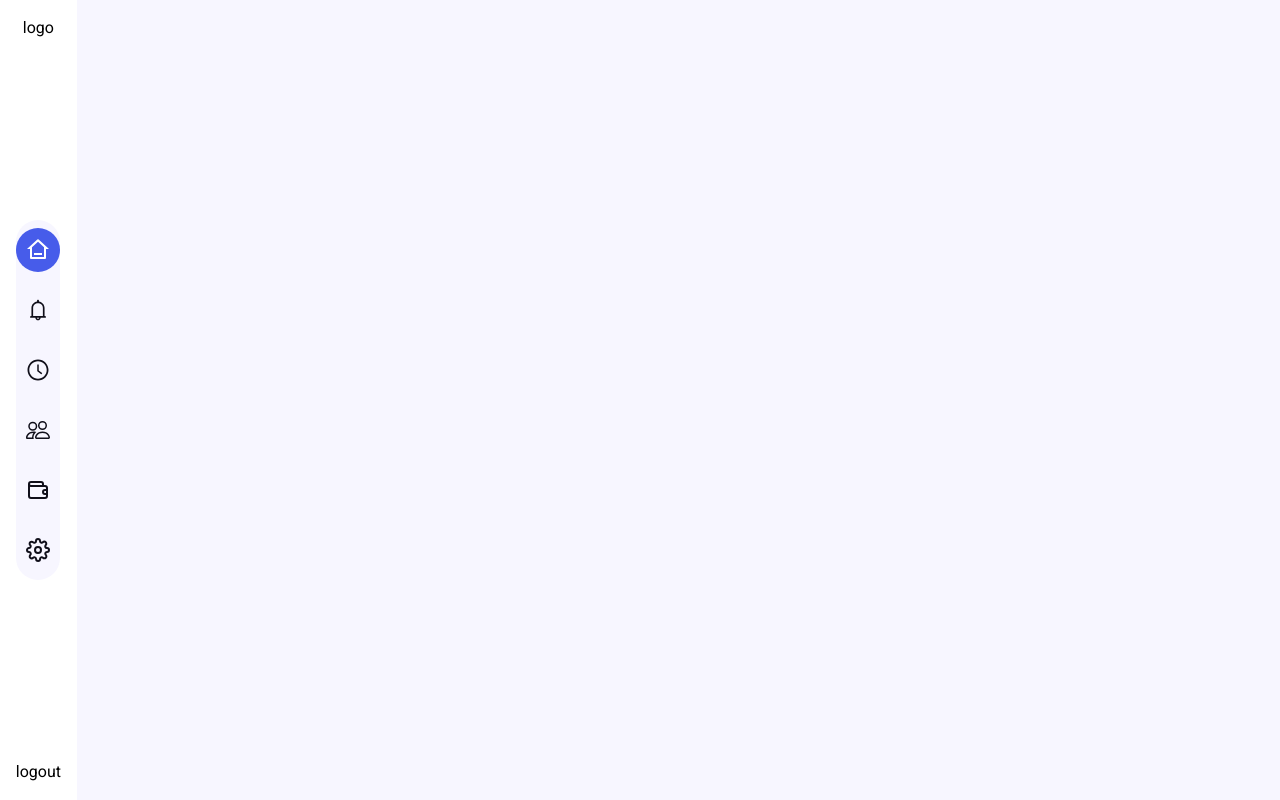
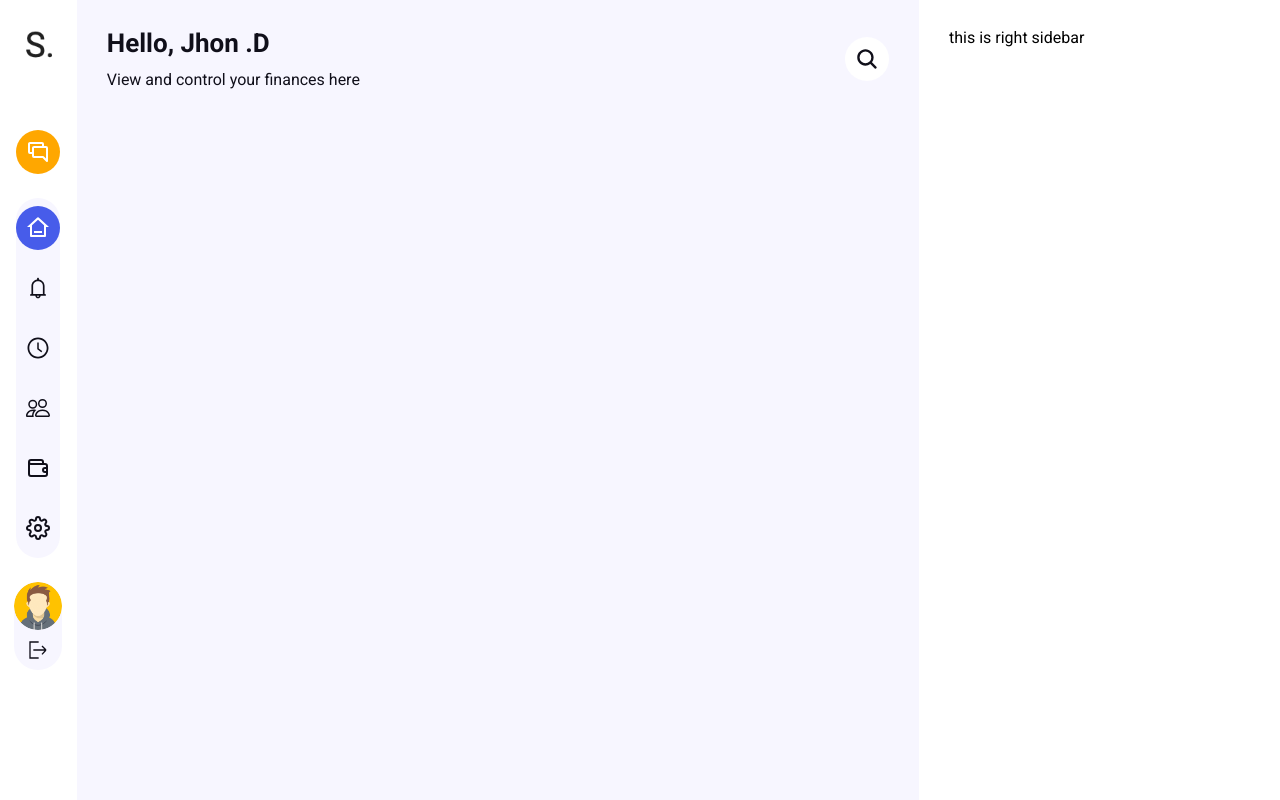
Before and after one commit to baadillahnabil/atomic-dashboard, a React (Create React App) app: page / in a window 1280 px wide. Built offline with nearby package versions, Linux system fonts and the light colour scheme.

Commit message:
feat: move content to pages

```diff
--- a/src/components/organisms/Sidebar/index.tsx
+++ b/src/components/organisms/Sidebar/index.tsx
@@ -1,50 +1,28 @@
-import type { FC } from "react";
+import type { FC, PropsWithChildren, ReactNode } from "react";
 import clsx from "clsx";
-
-import Button from "atoms/Button";
-import Icon from "atoms/Icons";
-import HomeIcon from "@/src/components/atoms/Icons/Home";
-import BellIcon from "@/src/components/atoms/Icons/Bell";
-import ClockIcon from "@/src/components/atoms/Icons/Clock";
-import PeopleIcon from "@/src/components/atoms/Icons/People";
-import WalletIcon from "@/src/components/atoms/Icons/Wallet";
-import SettingsIcon from "@/src/components/atoms/Icons/Settings";
-import ButtonGroup from "molecules/ButtonGroup";
 
 import styles from "./style.module.scss";
 
 interface SidebarProps {
   className?: string;
-  logo?: string;
+  logo?: ReactNode;
+  footer?: ReactNode;
 }
 
-const Sidebar: FC<SidebarProps> = ({ className, ...props }) => {
+const Sidebar: FC<PropsWithChildren<SidebarProps>> = ({
+  className,
+  children,
+  logo,
+  footer,
+  ...props
+}) => {
   const classes = clsx(styles.sidebar, className);
 
   return (
     <div className={classes} {...props}>
-      <p>logo</p>
-      <ButtonGroup border="circle" position="vertical" verticalGap="medium">
-        <Button variant="icon" border="circle" color="primary">
-          <Icon icon={HomeIcon} />
-        </Button>
-        <Button variant="icon" border="circle" color="none">
-          <Icon icon={BellIcon} />
-        </Button>
-        <Button variant="icon" border="circle" color="none">
-          <Icon icon={ClockIcon} />
-        </Button>
-        <Button variant="icon" border="circle" color="none">
-          <Icon icon={PeopleIcon} />
-        </Button>
-        <Button variant="icon" border="circle" color="none">
-          <Icon icon={WalletIcon} />
-        </Button>
-        <Button variant="icon" border="circle" color="none">
-          <Icon icon={SettingsIcon} />
-        </Button>
-      </ButtonGroup>
-      <p>logout</p>
+      <div className={styles.logo}>{logo}</div>
+      <div className={styles.content}>{children}</div>
+      <div className={styles.footer}>{footer}</div>
     </div>
   );
 };
--- a/src/components/organisms/Sidebar/style.module.scss
+++ b/src/components/organisms/Sidebar/style.module.scss
@@ -7,3 +7,17 @@
   align-items: center;
   height: 100%;
 }
+
+.logo,
+.footer {
+  min-height: 60px;
+}
+
+.content {
+  display: flex;
+  flex-direction: column;
+  justify-content: space-between;
+  align-items: center;
+  height: 100%;
+  padding: 50px 0;
+}
--- a/src/components/pages/Dashboard/index.tsx
+++ b/src/components/pages/Dashboard/index.tsx
@@ -1,7 +1,26 @@
+import Avatar from "atoms/Avatar";
+import Button from "atoms/Button";
+import Icon from "atoms/Icons";
+
+import HomeIcon from "atoms/Icons/Home";
+import BellIcon from "atoms/Icons/Bell";
+import ClockIcon from "atoms/Icons/Clock";
+import PeopleIcon from "atoms/Icons/People";
+import WalletIcon from "atoms/Icons/Wallet";
+import SettingsIcon from "atoms/Icons/Settings";
+import ChatIcon from "atoms/Icons/Chat";
+import LogoutIcon from "atoms/Icons/Logout";
+
+import ButtonGroup from "molecules/ButtonGroup";
+
 import Header from "organisms/Header";
 import Sidebar from "organisms/Sidebar";
+
 import DashboardMainTemplate from "templates/Dashboard/Main";
 import DashboardHomeTemplate from "templates/Dashboard/Home";
+
+import Logo from "assets/images/logo.png";
+import User from "assets/images/user.png";
 
 import styles from "./style.module.scss";
 
@@ -9,10 +28,47 @@ function Dashboard() {
   return (
     <div className={styles.dashboard}>
       <DashboardMainTemplate
-        sidebar={<Sidebar />}
-        content={
-          <DashboardHomeTemplate
-            body={
+        sidebar={
+          <Sidebar logo={<Avatar src={Logo} alt="logo" size="medium" />}>
+            <Button variant="icon" border="circle" color="secondary">
+              <Icon icon={ChatIcon} />
+            </Button>
+            <ButtonGroup
+              border="circle"
+              position="vertical"
+              verticalGap="medium"
+            >
+              <Button variant="icon" border="circle" color="primary">
+                <Icon icon={HomeIcon} />
+              </Button>
+              <Button variant="icon" border="circle" color="none">
+                <Icon icon={BellIcon} />
+              </Button>
+              <Button variant="icon" border="circle" color="none">
+                <Icon icon={ClockIcon} />
+              </Button>
+              <Button variant="icon" border="circle" color="none">
+                <Icon icon={PeopleIcon} />
+              </Button>
+              <Button variant="icon" border="circle" color="none">
+                <Icon icon={WalletIcon} />
+              </Button>
+              <Button variant="icon" border="circle" color="none">
+                <Icon icon={SettingsIcon} />
+              </Button>
+            </ButtonGroup>
+            <ButtonGroup border="circle" position="vertical" verticalGap="none">
+              <Button variant="icon" border="circle" color="none" compact>
+                <Avatar src={User} alt="user_avatar" size="medium" />
+              </Button>
+              <Button variant="icon" border="circle" color="none">
+                <Icon icon={LogoutIcon} size={20} />
+              </Button>
+            </ButtonGroup>
+          </Sidebar>
+        }
+      >
+        <DashboardHomeTemplate sidebar={<p>this is right sidebar</p>}>
           <Header
             title={{
               text: "Hello, Jhon .D",
@@ -23,10 +79,13 @@ function Dashboard() {
               },
             }}
           />
-            }
-          />
-        }
-      />
+        </DashboardHomeTemplate>
+
+        {/*
+          There will be more templates for other dashboard pages like
+          notifications, settings, etc., based on the sidebar navigation.
+        */}
+      </DashboardMainTemplate>
     </div>
   );
 }
```
Lines whose indentation alone changed are shown as unchanged.
